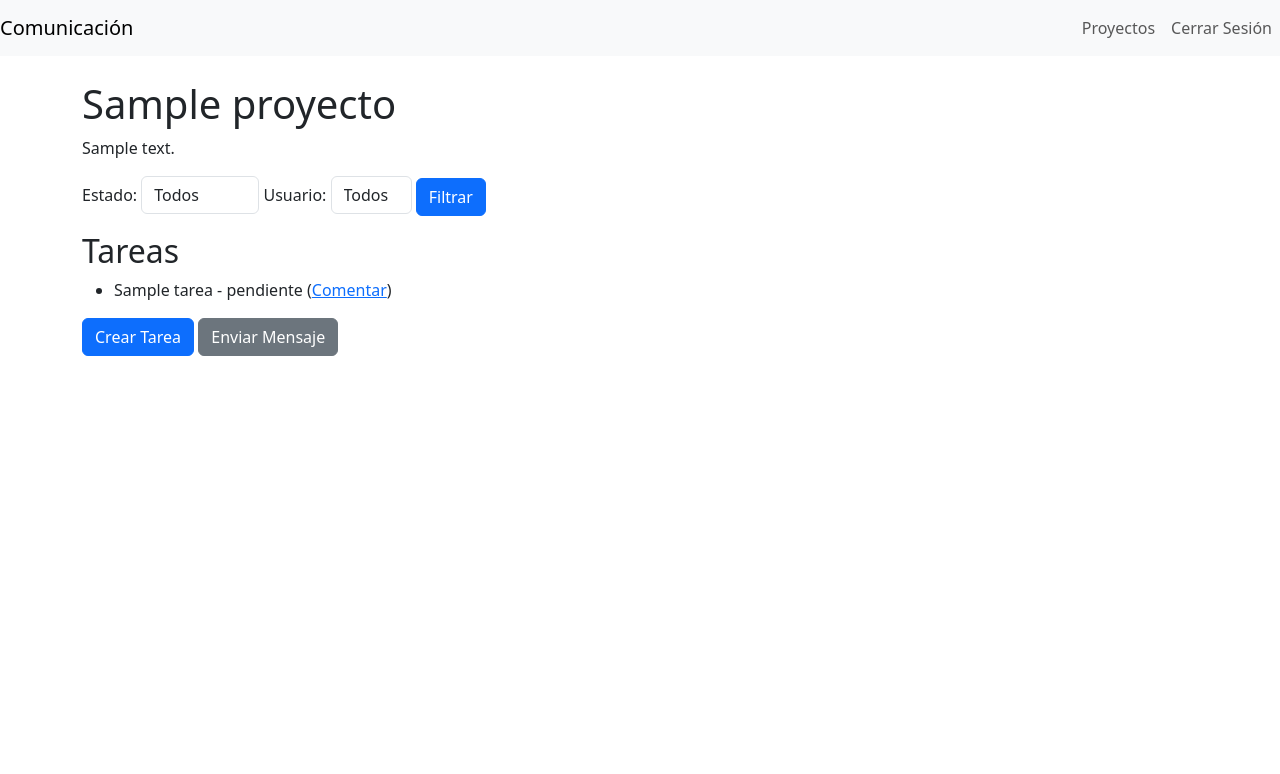
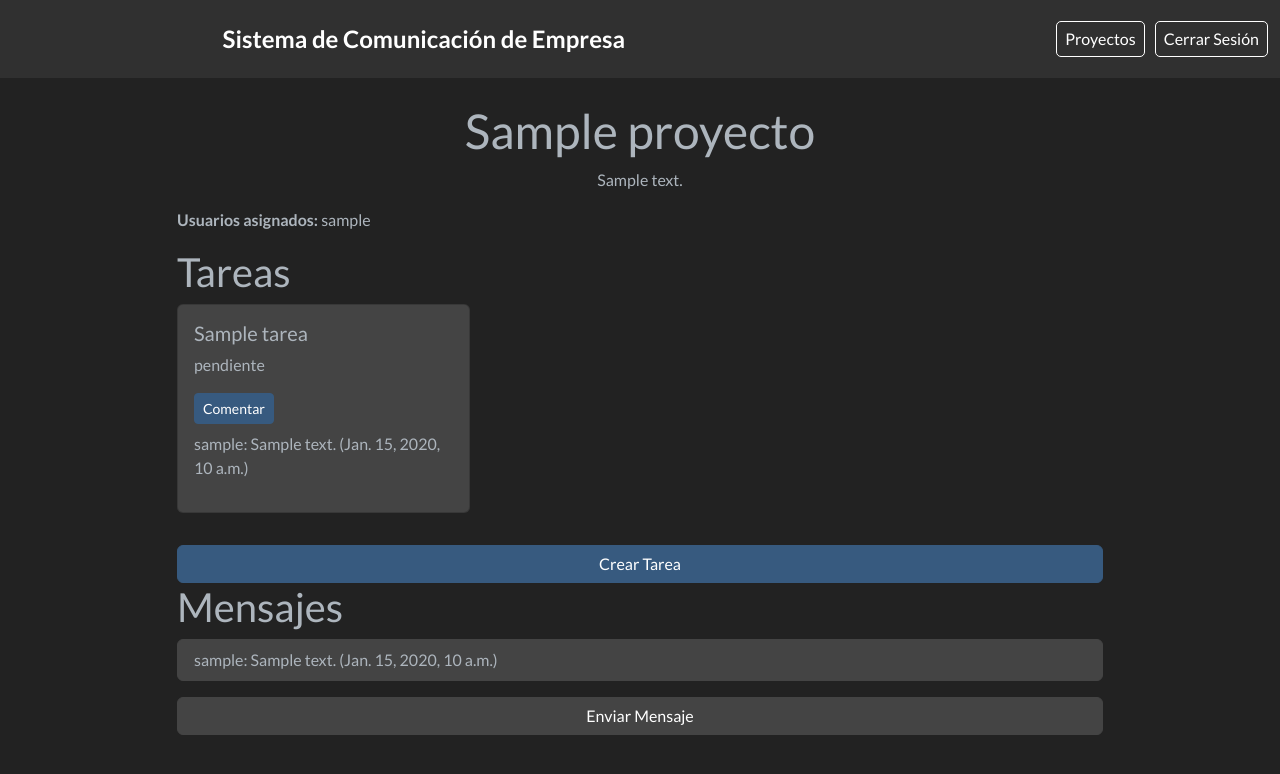
Before and after one commit to JosiasmDev/ent_com_sis, a Django app: page /proyectos/1/ in a window 1280 px wide. Shown: the top 774 px of the page. Run offline with Django 5.2, Linux system fonts and the light colour scheme; a user stored in the database is signed in; tables that the repository leaves empty hold one stand-in row (values such as "Sample post"); some libraries are stand-ins or nearby versions.

Commit message:
27.02 14:30 funcionando correctamente

```diff
--- a/comunicacion_empresa/comunicacion_empresa/settings.py
+++ b/comunicacion_empresa/comunicacion_empresa/settings.py
@@ -92,3 +92,4 @@ DEFAULT_AUTO_FIELD = 'django.db.models.BigAutoField'
 # Login settings
 LOGIN_URL = '/login/'  # Para redirigir a login cuando no esté autenticado
 LOGIN_REDIRECT_URL = '/proyectos/'
+LOGOUT_REDIRECT_URL = '/login/'  # Redirige a login después de cerrar sesión
--- a/comunicacion_empresa/comunicacion_empresa/urls.py
+++ b/comunicacion_empresa/comunicacion_empresa/urls.py
@@ -22,8 +22,9 @@ from gestion import views
 
 urlpatterns = [
     path('admin/', admin.site.urls),
-    path('', auth_views.LoginView.as_view(template_name='gestion/login.html'), name='login'),
-    path('logout/', auth_views.LogoutView.as_view(next_page='/'), name='logout'),
+    path('login/', auth_views.LoginView.as_view(template_name='gestion/login.html'), name='login'),
+    path('logout/', auth_views.LogoutView.as_view(), name='logout'),
     path('registro/', views.registro, name='registro'),
-    path('', include('gestion.urls')),
+    path('', views.inicio, name='inicio'),
+    path('proyectos/', include('gestion.urls')),  # Prefijo 'proyectos/'
 ]
--- a/comunicacion_empresa/gestion/forms.py
+++ b/comunicacion_empresa/gestion/forms.py
@@ -4,6 +4,7 @@ from django.contrib.auth.models import User
 from django.contrib.auth.forms import UserCreationForm
 from .models import Proyecto, Tarea, Mensaje, Comentario
 
+# gestion/forms.py
 class ProyectoForm(forms.ModelForm):
     class Meta:
         model = Proyecto
@@ -11,6 +12,7 @@ class ProyectoForm(forms.ModelForm):
         widgets = {
             'fecha_inicio': forms.DateInput(attrs={'type': 'date'}),
             'fecha_fin': forms.DateInput(attrs={'type': 'date'}),
+            'usuarios': forms.CheckboxSelectMultiple(),
         }
 
 class TareaForm(forms.ModelForm):
--- a/comunicacion_empresa/gestion/templates/gestion/base.html
+++ b/comunicacion_empresa/gestion/templates/gestion/base.html
@@ -1,23 +1,48 @@
 {% load static %}
 <!DOCTYPE html>
-<html>
+<html lang="es">
 <head>
-    <title>Comunicación Empresa</title>
-    <link href="https://cdn.jsdelivr.net/npm/bootstrap@5.3.0/dist/css/bootstrap.min.css" rel="stylesheet">
+    <meta charset="UTF-8">
+    <meta name="viewport" content="width=device-width, initial-scale=1.0">
+    <title>Sistema de Comunicación de Empresa</title>
+    <link href="https://cdn.jsdelivr.net/npm/bootswatch@5.3.0/dist/darkly/bootstrap.min.css" rel="stylesheet">
+    <style>
+        .navbar-brand {
+            font-size: 1.5rem;
+            font-weight: bold;
+        }
+        .nav-link, .btn-link {
+            color: #fff !important;
+            border: 1px solid #fff;
+            border-radius: 5px;
+            padding: 5px 15px;
+            margin-left: 10px;
+            text-decoration: none;
+        }
+        .nav-link:hover, .btn-link:hover {
+            background-color: #495057;
+            color: #fff !important;
+        }
+    </style>
 </head>
 <body>
-    <nav class="navbar navbar-expand-lg navbar-light bg-light">
-        <a class="navbar-brand" href="#">Comunicación</a>
+    <nav class="navbar navbar-expand-lg navbar-dark bg-dark">
+        <div class="container-fluid">
+            <a class="navbar-brand mx-auto" href="#">Sistema de Comunicación de Empresa</a>
             <div class="navbar-nav ms-auto">
                 <a class="nav-link" href="{% url 'lista_proyectos' %}">Proyectos</a>
                 {% if user.is_authenticated %}
-                <a class="nav-link" href="{% url 'logout' %}">Cerrar Sesión</a>
+                    <form method="post" action="{% url 'logout' %}" class="d-inline">
+                        {% csrf_token %}
+                        <button type="submit" class="nav-link btn btn-link">Cerrar Sesión</button>
+                    </form>
                 {% else %}
                     <a class="nav-link" href="{% url 'login' %}">Iniciar Sesión</a>
                 {% endif %}
             </div>
+        </div>
     </nav>
-    <div class="container mt-4">
+    <div class="container mt-4 text-light">
         {% block contenido %}{% endblock %}
     </div>
     <script src="https://cdn.jsdelivr.net/npm/bootstrap@5.3.0/dist/js/bootstrap.bundle.min.js"></script>
--- a/comunicacion_empresa/gestion/templates/gestion/proyecto.html
+++ b/comunicacion_empresa/gestion/templates/gestion/proyecto.html
@@ -1,32 +1,47 @@
 {% extends 'gestion/base.html' %}
 {% block contenido %}
-<h1>{{ proyecto.titulo }}</h1>
-<p>{{ proyecto.descripcion }}</p>
+<div class="row justify-content-center">
+    <div class="col-md-10">
+        <h1 class="text-center">{{ proyecto.titulo }}</h1>
+        <p class="text-center">{{ proyecto.descripcion }}</p>
+        <p><strong>Usuarios asignados:</strong>
+            {% for usuario in usuarios %}
+                {{ usuario.username }}{% if not forloop.last %}, {% endif %}
+            {% empty %}
+                Ninguno
+            {% endfor %}
+        </p>
 
-<form method="get" class="mb-3">
-    <label>Estado:</label>
-    <select name="estado" class="form-control d-inline w-auto">
-        <option value="">Todos</option>
-        <option value="pendiente">Pendiente</option>
-        <option value="en_progreso">En Progreso</option>
-        <option value="completada">Completada</option>
-    </select>
-    <label>Usuario:</label>
-    <select name="usuario" class="form-control d-inline w-auto">
-        <option value="">Todos</option>
-        {% for usuario in usuarios %}
-            <option value="{{ usuario.id }}">{{ usuario.username }}</option>
-        {% endfor %}
-    </select>
-    <button type="submit" class="btn btn-primary">Filtrar</button>
-</form>
+        <h2>Tareas</h2>
+        <div class="row">
+            {% for tarea in tareas %}
+                <div class="col-md-4">
+                    <div class="card mb-3 bg-secondary text-light">
+                        <div class="card-body">
+                            <h5 class="card-title">{{ tarea.titulo }}</h5>
+                            <p class="card-text">{{ tarea.estado }}</p>
+                            <a href="{% url 'agregar_comentario' tarea.id %}" class="btn btn-sm btn-primary">Comentar</a>
+                            <ul class="list-unstyled mt-2">
+                                {% for comentario in tarea.comentarios.all %}
+                                    <li>{{ comentario.autor.username }}: {{ comentario.contenido }} ({{ comentario.fecha }})</li>
+                                {% endfor %}
+                            </ul>
+                        </div>
+                    </div>
+                </div>
+            {% endfor %}
+        </div>
+        <a href="{% url 'crear_tarea' proyecto.id %}" class="btn btn-primary mt-3 w-100">Crear Tarea</a>
 
-<h2>Tareas</h2>
-<ul>
-    {% for tarea in tareas %}
-        <li>{{ tarea.titulo }} - {{ tarea.estado }} (<a href="{% url 'agregar_comentario' tarea.id %}">Comentar</a>)</li>
-    {% endfor %}
-</ul>
-<a href="{% url 'crear_tarea' proyecto.id %}" class="btn btn-primary">Crear Tarea</a>
-<a href="{% url 'enviar_mensaje' proyecto.id %}" class="btn btn-secondary">Enviar Mensaje</a>
+        <h2>Mensajes</h2>
+        <ul class="list-group">
+            {% for mensaje in mensajes %}
+                <li class="list-group-item bg-secondary text-light">{{ mensaje.remitente.username }}: {{ mensaje.contenido }} ({{ mensaje.fecha_envio }})</li>
+            {% empty %}
+                <li class="list-group-item bg-secondary text-light">No hay mensajes.</li>
+            {% endfor %}
+        </ul>
+        <a href="{% url 'enviar_mensaje' proyecto.id %}" class="btn btn-secondary mt-3 w-100">Enviar Mensaje</a>
+    </div>
+</div>
 {% endblock %}
--- a/comunicacion_empresa/gestion/urls.py
+++ b/comunicacion_empresa/gestion/urls.py
@@ -3,11 +3,11 @@ from django.urls import path
 from . import views
 
 urlpatterns = [
-    path('proyectos/', views.lista_proyectos, name='lista_proyectos'),
-    path('proyectos/crear/', views.crear_proyecto, name='crear_proyecto'),
-    path('proyectos/<int:proyecto_id>/', views.vista_proyecto, name='vista_proyecto'),
-    path('proyectos/<int:proyecto_id>/editar/', views.editar_proyecto, name='editar_proyecto'),
-    path('proyectos/<int:proyecto_id>/tareas/crear/', views.crear_tarea, name='crear_tarea'),
-    path('proyectos/<int:proyecto_id>/mensajes/enviar/', views.enviar_mensaje, name='enviar_mensaje'),
+    path('', views.lista_proyectos, name='lista_proyectos'),
+    path('crear/', views.crear_proyecto, name='crear_proyecto'),
+    path('<int:proyecto_id>/', views.vista_proyecto, name='vista_proyecto'),
+    path('<int:proyecto_id>/editar/', views.editar_proyecto, name='editar_proyecto'),
+    path('<int:proyecto_id>/tareas/crear/', views.crear_tarea, name='crear_tarea'),
+    path('<int:proyecto_id>/mensajes/enviar/', views.enviar_mensaje, name='enviar_mensaje'),
     path('tareas/<int:tarea_id>/comentarios/agregar/', views.agregar_comentario, name='agregar_comentario'),
 ]
--- a/comunicacion_empresa/gestion/views.py
+++ b/comunicacion_empresa/gestion/views.py
@@ -1,15 +1,21 @@
 # gestion/views.py
 from django.contrib.auth.decorators import login_required
 from django.shortcuts import render, redirect, get_object_or_404
+from django.contrib.auth import logout
+from django.contrib.auth.forms import UserCreationForm
 from .models import Proyecto, Tarea, Mensaje, Comentario, Rol
-from .forms import ProyectoForm, TareaForm, MensajeForm, ComentarioForm
+from .forms import ProyectoForm, TareaForm, MensajeForm, ComentarioForm, RegistroForm
 
 def inicio(request):
     if request.user.is_authenticated:
         return redirect('lista_proyectos')
-    return render(request, 'gestion/inicio.html')
+    return redirect('login')
 
-# gestion/views.py (extracto)
+@login_required
+def lista_proyectos(request):
+    proyectos = Proyecto.objects.all()  # Muestra todos los proyectos
+    return render(request, 'gestion/lista_proyectos.html', {'proyectos': proyectos})
+
 @login_required
 def crear_proyecto(request):
     if request.method == 'POST':
@@ -18,9 +24,8 @@ def crear_proyecto(request):
             proyecto = form.save(commit=False)
             proyecto.creador = request.user
             proyecto.save()
-            proyecto.usuarios.add(request.user)  # Asegura que el creador esté asignado
+            proyecto.usuarios.add(request.user)
             form.save_m2m()
-            # Asigna rol de administrador al creador
             Rol.objects.create(usuario=request.user, proyecto=proyecto, rol='administrador')
             print("Proyecto guardado:", proyecto.titulo)
             return redirect('lista_proyectos')
@@ -29,7 +34,7 @@ def crear_proyecto(request):
     else:
         form = ProyectoForm()
     return render(request, 'gestion/crear_proyecto.html', {'form': form})
-# gestion/views.py (añadir después de crear_proyecto)
+
 @login_required
 def editar_proyecto(request, proyecto_id):
     proyecto = get_object_or_404(Proyecto, id=proyecto_id)
@@ -42,33 +47,26 @@ def editar_proyecto(request, proyecto_id):
         form = ProyectoForm(instance=proyecto)
     return render(request, 'gestion/editar_proyecto.html', {'form': form, 'proyecto': proyecto})
 
-
-@login_required
-def lista_proyectos(request):
-    proyectos = Proyecto.objects.filter(usuarios=request.user)
-    return render(request, 'gestion/lista_proyectos.html', {'proyectos': proyectos})
-
 @login_required
 def vista_proyecto(request, proyecto_id):
     proyecto = get_object_or_404(Proyecto, id=proyecto_id)
-    # Verifica si el usuario está en proyecto.usuarios o es administrador
     rol = Rol.objects.filter(usuario=request.user, proyecto=proyecto).first()
     if request.user not in proyecto.usuarios.all() and (not rol or rol.rol != 'administrador'):
         return render(request, 'gestion/sin_permiso.html')
 
     tareas = proyecto.tareas.all()
+    mensajes = proyecto.mensajes.all()
     estado = request.GET.get('estado', '')
     usuario_id = request.GET.get('usuario', '')
-
     if estado:
         tareas = tareas.filter(estado=estado)
     if usuario_id:
         tareas = tareas.filter(asignados__id=usuario_id)
-
     tareas = tareas.order_by('fecha_limite')
     return render(request, 'gestion/proyecto.html', {
         'proyecto': proyecto,
         'tareas': tareas,
+        'mensajes': mensajes,
         'usuarios': proyecto.usuarios.all()
     })
 
@@ -105,7 +103,7 @@ def enviar_mensaje(request, proyecto_id):
 
 @login_required
 def agregar_comentario(request, tarea_id):
-    tarea = get_object_or_404( Tarea, id=tarea_id)
+    tarea = get_object_or_404(Tarea, id=tarea_id)
     if request.method == 'POST':
         form = ComentarioForm(request.POST)
         if form.is_valid():
@@ -118,15 +116,11 @@ def agregar_comentario(request, tarea_id):
         form = ComentarioForm()
     return render(request, 'gestion/agregar_comentario.html', {'form': form, 'tarea': tarea})
 
-# gestion/views.py (extracto, añadir al final)
-from django.contrib.auth.forms import UserCreationForm
-from .forms import RegistroForm
-
 def registro(request):
     if request.method == 'POST':
         form = RegistroForm(request.POST)
         if form.is_valid():
-            form.save()  # Guarda el usuario en la base de datos
+            form.save()
             return redirect('login')
     else:
         form = RegistroForm()
```
Also changed, not shown: comunicacion_empresa/gestion/templates/gestion/crear_proyecto.html (+21 -6 lines), comunicacion_empresa/gestion/templates/gestion/crear_tarea.html (+10 -6 lines), comunicacion_empresa/gestion/templates/gestion/lista_proyectos.html (+18 -8 lines). Lines whose indentation alone changed are shown as unchanged.
